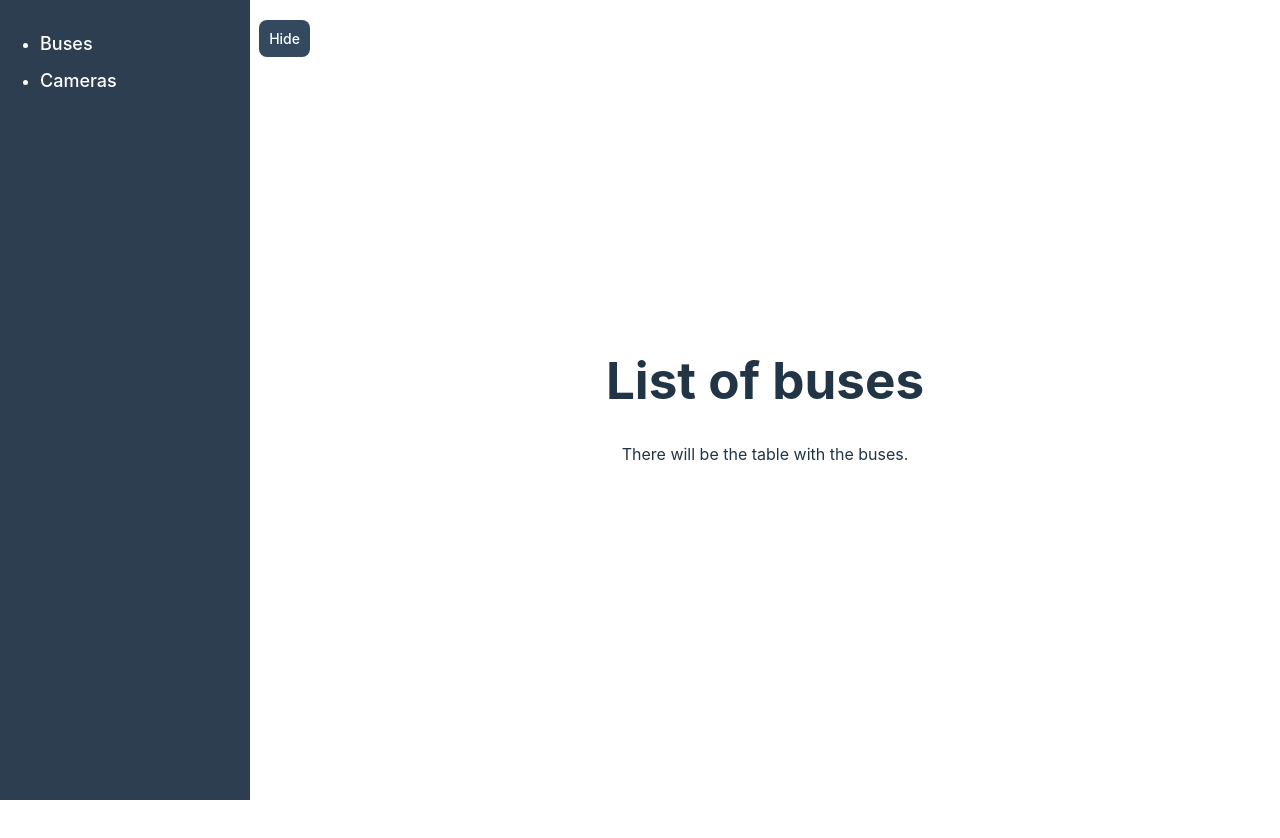
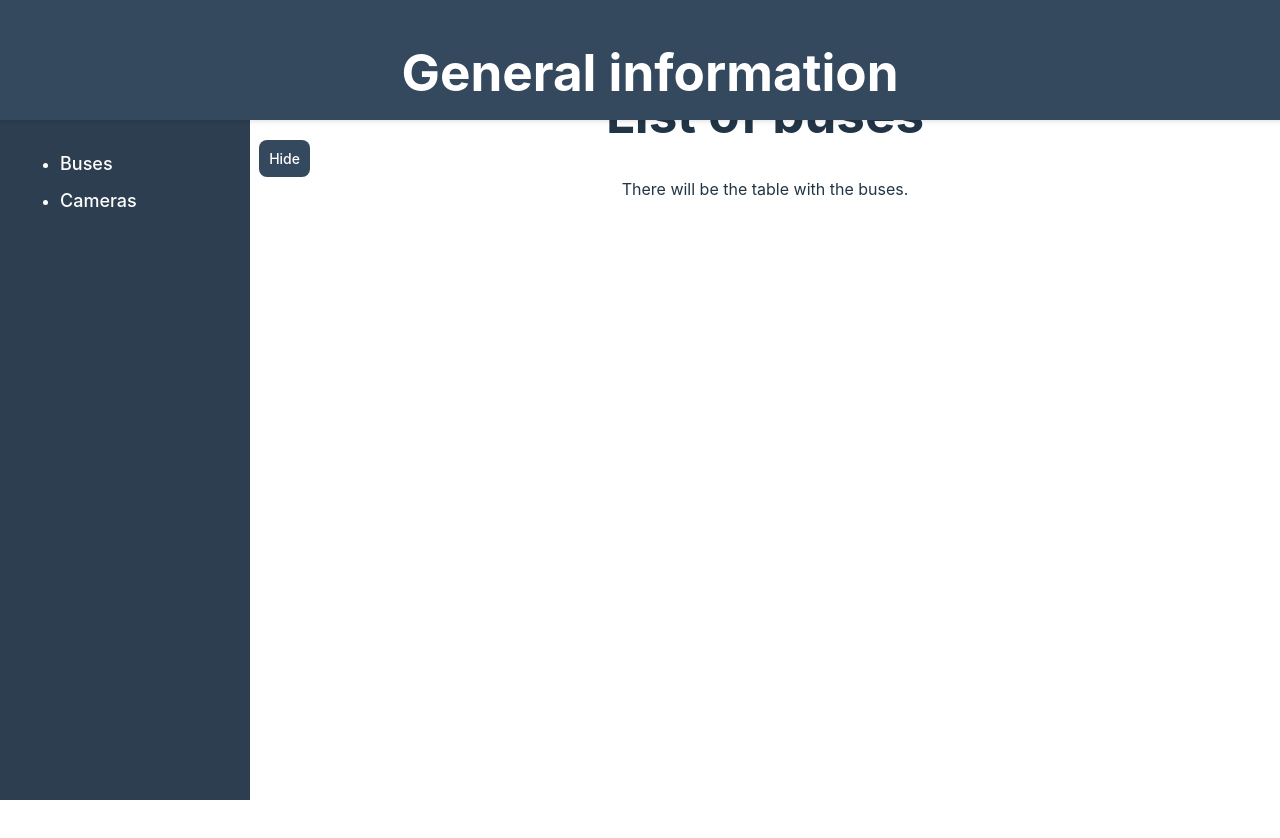
Before and after one commit to BestAltul/schoolbusReactJS, a React (Vite) app: page /buses in a window 1280 px wide. Shown: the top 838 px of the page. Before the commit the page ends 800 px from the top, so only its background shows below. Built offline with nearby package versions, Linux system fonts and the light colour scheme.

Commit message:
Added top panel

```diff
--- a/package.json
+++ b/package.json
@@ -11,7 +11,8 @@
   },
   "dependencies": {
     "react": "^18.3.1",
-    "react-dom": "^18.3.1"
+    "react-dom": "^18.3.1",
+    "react-router-dom": "^6.28.0"
   },
   "devDependencies": {
     "@eslint/js": "^9.13.0",
--- /dev/null
+++ b/src/components/Header.jsx
@@ -0,0 +1,11 @@
+import React from "react";
+import "./header.css";
+const Header = () => {
+  return (
+    <div className="header">
+      <h1>General information</h1>
+      <p>Data: {new Date().toLocaleDateString()}</p>
+    </div>
+  );
+};
+export default Header;
--- a/src/components/Layout.jsx
+++ b/src/components/Layout.jsx
@@ -1,11 +1,15 @@
 import React from "react";
 import Sidebar from "./Sidebar";
+import Header from "./Header";
 export default function Layout({ children }) {
   return (
-    <div style={{ display: "flex" }}>
-      <Sidebar />
-      <div style={{ marginLeft: "250px", padding: "20px", width: "100%" }}>
-        {children}
+    <div style={{ display: "flex", flexDirection: "column", height: "100vh" }}>
+      <Header />
+      <div style={{ display: "flex" }}>
+        <Sidebar />
+        <div style={{ marginLeft: "250px", padding: "20px", width: "100%" }}>
+          {children}
+        </div>
       </div>
     </div>
   );
--- /dev/null
+++ b/src/components/header.css
@@ -0,0 +1,14 @@
+/* header.css */
+.header {
+  width: 100%;
+  height: 100px;
+  background-color: #34495e;
+  color: white;
+  padding: 10px;
+  text-align: center;
+  box-shadow: 0 2px 4px rgba(0, 0, 0, 0.1);
+  position: fixed;
+  top: 0;
+  left: 0;
+  z-index: 1000;
+}
--- a/src/components/sidebar.css
+++ b/src/components/sidebar.css
@@ -1,14 +1,14 @@
 /* src/components/Sidebar.css */
 .sidebar {
   position: fixed;
-  top: 0;
+  top: 100px;
   left: 0;
-  height: 100%;
+  height: calc(100vh - 100px);
   width: 250px;
   background-color: #2c3e50;
   color: white;
   transition: transform 0.3s ease;
-  z-index: 1000;
+  z-index: 500;
 }
 
 .sidebar.closed {
@@ -21,7 +21,7 @@
 
 .sidebar-toggle {
   position: absolute;
-  top: 20px;
+  top: 40px;
   right: -60px;
   background-color: #34495e;
   color: white;
@@ -38,7 +38,7 @@ nav {
 nav ul {
   list-style-type: disc;
   padding-left: 30px;
-  padding: 20px;
+  padding: 40px;
   margin: 0;
   text-align: left;
 }
```
Also changed, not shown: 1 other file (tests, documents, lock files or other folders).
